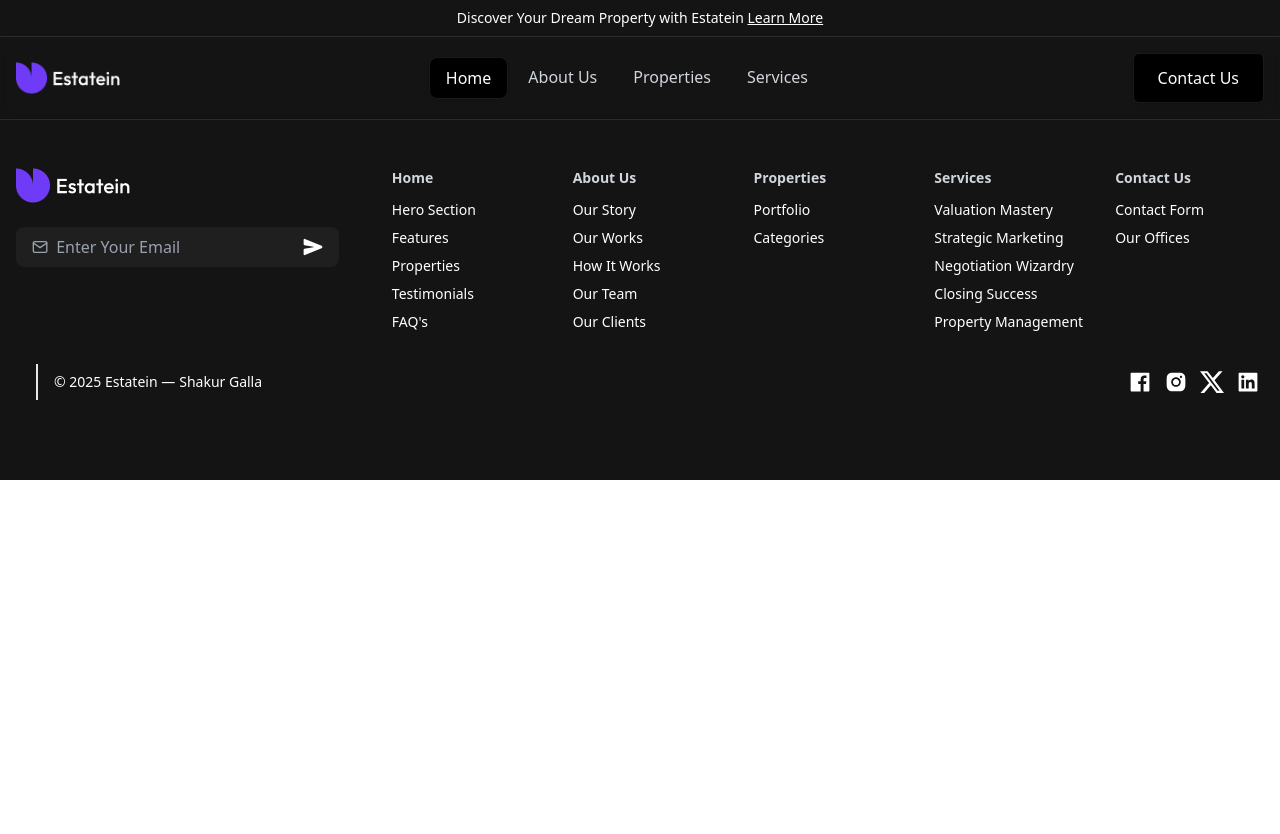
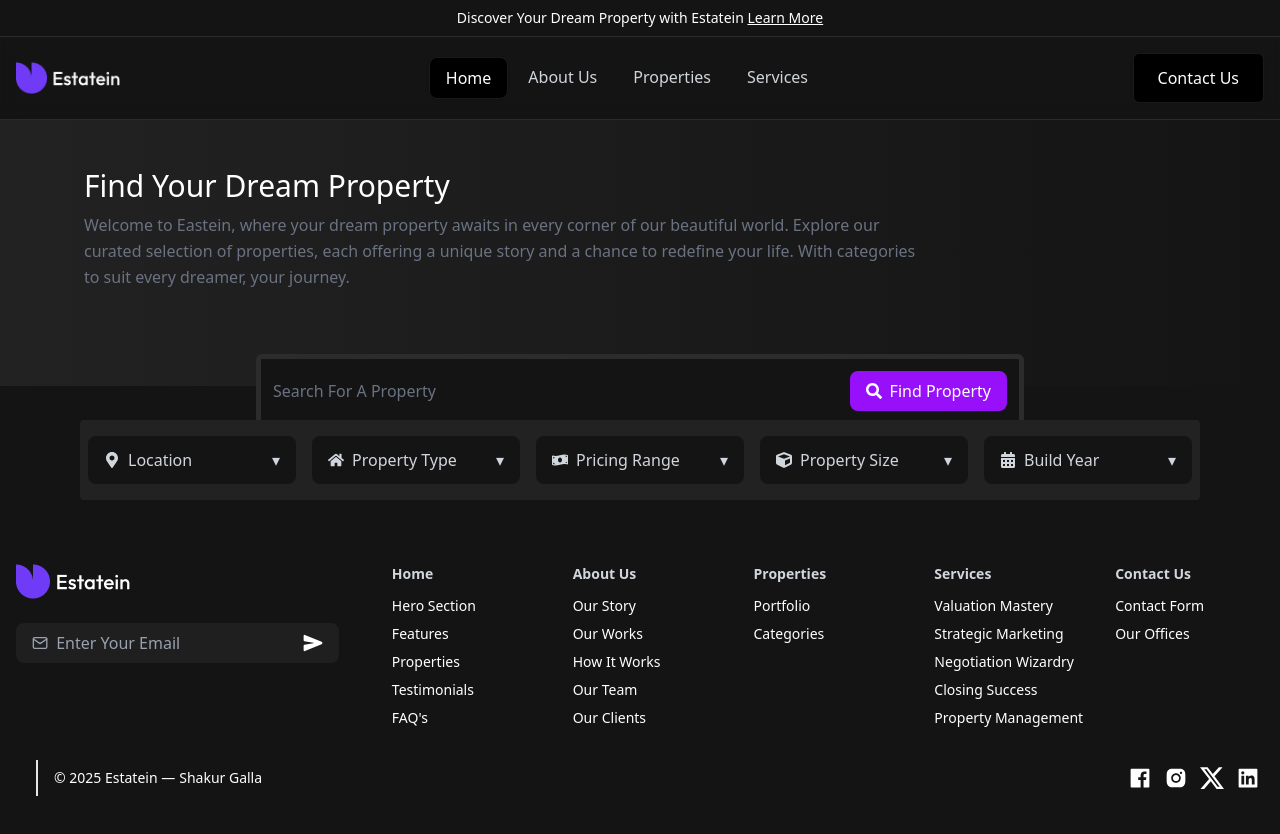
Before and after one commit to Shakur-Galla/real-estate, a React (Vite) app: page /properties in a window 1280 px wide. Shown: the top 834 px of the page. Before the commit the page ends 800 px from the top, so only its background shows below. Built offline with nearby package versions, Linux system fonts and the light colour scheme.

Commit message:
Properties banner and search component

```diff
--- a/src/App.jsx
+++ b/src/App.jsx
@@ -4,6 +4,7 @@ import Header from "./components/Header";
 import Home from "./pages/Home";
 import Footer from './components/Footer';
 import About from "./pages/About";
+import Properties from "./pages/Properties";
 function App() {
   return (
     <>
@@ -12,6 +13,7 @@ function App() {
         <Routes>
           <Route path="/" element={<Home />} />
           <Route path="/about" element={<About />} />
+          <Route path="/properties" element={<Properties />} />
         </Routes>
         <Footer/>
       </div>
--- /dev/null
+++ b/src/components/PropertyBanner.jsx
@@ -0,0 +1,33 @@
+import React from "react";
+import PropertySearch from "./PropertySearch";
+
+const PropertyBanner = () => {
+  return (
+    <>
+    <section className="bg-linear-to-r from-[#222222] to-[#141414] text-white body-font">
+      <div className="max-w-6xl px-5 py-12 mx-auto">
+        {/* Header Section */}
+        <div className="flex flex-wrap justify-between items-center w-full mb-12">
+          <div className="lg:w-3/4 w-full mb-6 lg:mb-0">
+            <h1 className="sm:text-3xl text-2xl font-medium title-font mb-2 text-white">
+              Find Your Dream Property
+            </h1>
+            <p className="w-full leading-relaxed text-gray-500">
+              Welcome to Eastein, where your dream property awaits in every
+              corner of our beautiful world. Explore our curated selection of
+              properties, each offering a unique story and a chance to redefine
+              your life. With categories to suit every dreamer, your journey.
+            </p>
+          </div>
+        </div>
+      </div>
+    </section>
+    <section>
+        <PropertySearch/>
+    </section>
+
+    </>
+  );
+};
+
+export default PropertyBanner;
--- /dev/null
+++ b/src/components/PropertySearch.jsx
@@ -0,0 +1,83 @@
+import React, { useState } from 'react';
+import {
+  FaSearch,
+  FaMapMarkerAlt,
+  FaHome,
+  FaMoneyBillWave,
+  FaCube,
+  FaCalendarAlt,
+  FaFilter,
+  FaTimes
+} from 'react-icons/fa';
+
+const PropertySearch = () => {
+  const [showFilters, setShowFilters] = useState(false);
+  const toggleFilters = () => setShowFilters(!showFilters);
+
+  return (
+    <div className="flex flex-col items-center p-4 rounded-xl w-full max-w-6xl mx-auto -mt-12">
+      {/* Search Bar */}
+      <div className="flex w-full max-w-3xl items-center bg-[#141414] border-5 border-white/10 p-3 rounded-md">
+        <input
+          type="text"
+          placeholder="Search For A Property"
+          className="flex-1 bg-transparent text-gray-300 placeholder-gray-500 outline-none"
+        />
+        <button className="hidden md:flex items-center bg-purple-600 hover:bg-purple-700 text-white px-4 py-2 rounded-lg ml-4 transition-colors">
+          <FaSearch className="mr-2" />
+          Find Property
+        </button>
+        <button
+          className="md:hidden flex items-center bg-purple-600 hover:bg-purple-700 text-white p-2 rounded-lg ml-2 transition-colors"
+          onClick={toggleFilters}
+        >
+          {showFilters ? <FaTimes /> : <FaFilter />}
+        </button>
+      </div>
+
+      {/* Filters */}
+      <div
+        className={`${
+          showFilters ? 'grid' : 'hidden'
+        } md:grid w-full grid-cols-1 md:grid-cols-5 bg-[#222222] py-4 px-2 gap-4 mt-4 md:-mt-2 rounded-sm`}
+      >
+        {/* Location */}
+        <div className="flex items-center bg-[#141414] text-gray-300 px-4 py-3 rounded-lg cursor-pointer">
+          <FaMapMarkerAlt className="mr-2" />
+          <span className="flex-1">Location</span>
+          <span className="ml-2">&#9662;</span>
+        </div>
+
+        {/* Property Type */}
+        <div className="flex items-center bg-[#141414] text-gray-300 px-4 py-3 rounded-lg cursor-pointer">
+          <FaHome className="mr-2" />
+          <span className="flex-1">Property Type</span>
+          <span className="ml-2">&#9662;</span>
+        </div>
+
+        {/* Pricing Range */}
+        <div className="flex items-center bg-[#141414] text-gray-300 px-4 py-3 rounded-lg cursor-pointer">
+          <FaMoneyBillWave className="mr-2" />
+          <span className="flex-1">Pricing Range</span>
+          <span className="ml-2">&#9662;</span>
+        </div>
+
+        {/* Property Size */}
+        <div className="flex items-center bg-[#141414] text-gray-300 px-4 py-3 rounded-lg cursor-pointer">
+          <FaCube className="mr-2" />
+          <span className="flex-1">Property Size</span>
+          <span className="ml-2">&#9662;</span>
+        </div>
+
+        {/* Build Year */}
+        <div className="flex items-center bg-[#141414] text-gray-300 px-4 py-3 rounded-lg cursor-pointer">
+          <FaCalendarAlt className="mr-2" />
+          <span className="flex-1">Build Year</span>
+          <span className="ml-2">&#9662;</span>
+        </div>
+      </div>
+    </div>
+  );
+};
+
+export default PropertySearch;
--- /dev/null
+++ b/src/pages/Properties.jsx
@@ -0,0 +1,12 @@
+import React from 'react'
+import PropertyBanner from '../components/PropertyBanner'
+
+const Properties =()=>{
+    return(
+        <>
+          <PropertyBanner />
+        </>
+    )
+}
+
+export default Properties
```
